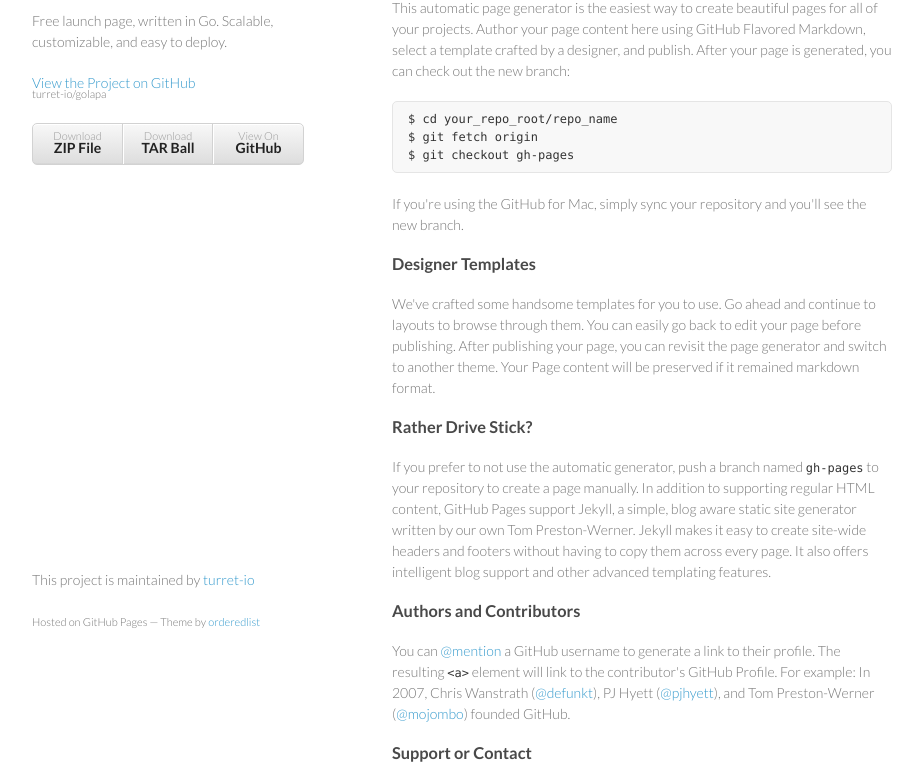
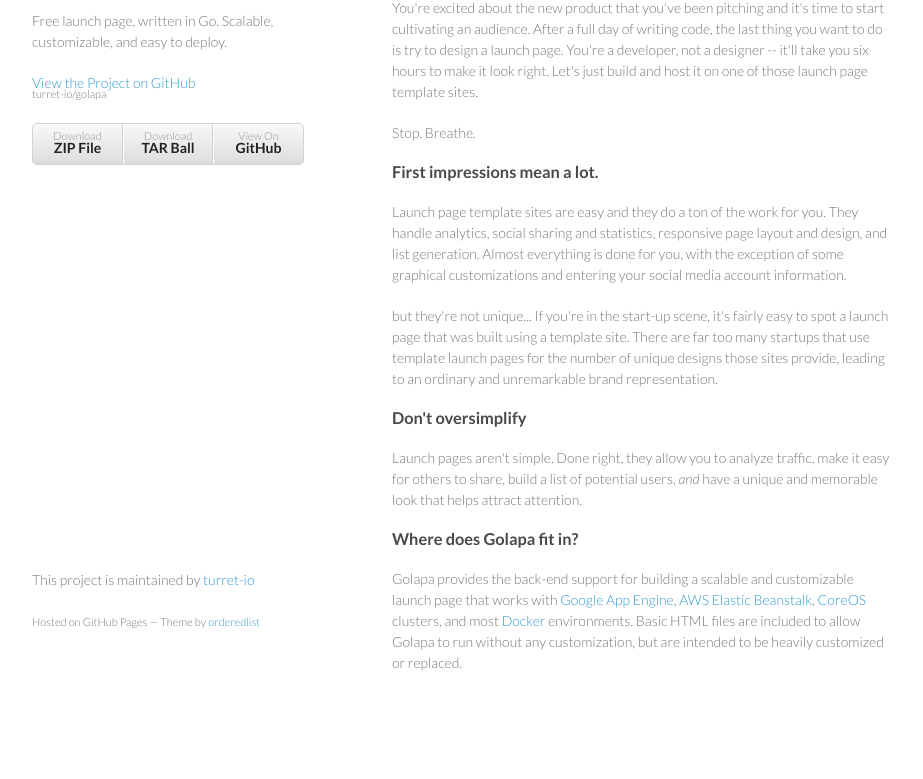
Before and after one commit to turret-io/golapa, a plain HTML site: page index.html in a window 1280 px wide. Shown: the part 99-878 px from the top of the page, without its empty margins (178-1101 px from the left). After the commit the page ends 842 px from the top, so only its background shows below. Drawn offline with Linux system fonts and the light colour scheme.

```diff
--- a/index.html
+++ b/index.html
@@ -3,7 +3,7 @@
   <head>
     <meta charset="utf-8">
     <meta http-equiv="X-UA-Compatible" content="chrome=1">
-    <title>Golapa :: Free launch page written in Go. Scalable, customizable, and easy to deploy.</title>
+    <title>Golapa by turret-io</title>
 
     <link rel="stylesheet" href="stylesheets/styles.css">
     <link rel="stylesheet" href="stylesheets/pygment_trac.css">
@@ -29,36 +29,29 @@
       </header>
       <section>
         <h3>
-<a name="welcome-to-github-pages" class="anchor" href="#welcome-to-github-pages"><span class="octicon octicon-link"></span></a>Welcome to GitHub Pages.</h3>
+<a name="stop-the-template-launch-page-madness" class="anchor" href="#stop-the-template-launch-page-madness"><span class="octicon octicon-link"></span></a>Stop the template launch page madness.</h3>
 
-<p>This automatic page generator is the easiest way to create beautiful pages for all of your projects. Author your page content here using GitHub Flavored Markdown, select a template crafted by a designer, and publish. After your page is generated, you can check out the new branch:</p>
+<p>You're excited about the new product that you've been pitching and it's time to start cultivating an audience. After a full day of writing code, the last thing you want to do is try to design a launch page. You're a developer, not a designer -- it'll take you six hours to make it look right. Let's just build and host it on one of those launch page template sites.</p>
 
-<pre><code>$ cd your_repo_root/repo_name
-$ git fetch origin
-$ git checkout gh-pages
-</code></pre>
-
-<p>If you're using the GitHub for Mac, simply sync your repository and you'll see the new branch.</p>
+<p>Stop.
+Breathe.</p>
 
 <h3>
-<a name="designer-templates" class="anchor" href="#designer-templates"><span class="octicon octicon-link"></span></a>Designer Templates</h3>
+<a name="first-impressions-mean-a-lot" class="anchor" href="#first-impressions-mean-a-lot"><span class="octicon octicon-link"></span></a>First impressions mean a lot.</h3>
 
-<p>We've crafted some handsome templates for you to use. Go ahead and continue to layouts to browse through them. You can easily go back to edit your page before publishing. After publishing your page, you can revisit the page generator and switch to another theme. Your Page content will be preserved if it remained markdown format.</p>
+<p>Launch page template sites are easy and they do a ton of the work for you. They handle analytics, social sharing and statistics, responsive page layout and design, and list generation. Almost everything is done for you, with the exception of some graphical customizations and entering your social media account information.</p>
+
+<p>but they're not unique... If you're in the start-up scene, it's fairly easy to spot a launch page that was built using a template site. There are far too many startups that use template launch pages for the number of unique designs those sites provide, leading to an ordinary and unremarkable brand representation.</p>
 
 <h3>
-<a name="rather-drive-stick" class="anchor" href="#rather-drive-stick"><span class="octicon octicon-link"></span></a>Rather Drive Stick?</h3>
+<a name="dont-oversimplify" class="anchor" href="#dont-oversimplify"><span class="octicon octicon-link"></span></a>Don't oversimplify</h3>
 
-<p>If you prefer to not use the automatic generator, push a branch named <code>gh-pages</code> to your repository to create a page manually. In addition to supporting regular HTML content, GitHub Pages support Jekyll, a simple, blog aware static site generator written by our own Tom Preston-Werner. Jekyll makes it easy to create site-wide headers and footers without having to copy them across every page. It also offers intelligent blog support and other advanced templating features.</p>
+<p>Launch pages aren't simple. Done right, they allow you to analyze traffic, make it easy for others to share, build a list of potential users, <em>and</em> have a unique and memorable look that helps attract attention.</p>
 
 <h3>
-<a name="authors-and-contributors" class="anchor" href="#authors-and-contributors"><span class="octicon octicon-link"></span></a>Authors and Contributors</h3>
+<a name="where-does-golapa-fit-in" class="anchor" href="#where-does-golapa-fit-in"><span class="octicon octicon-link"></span></a>Where does Golapa fit in?</h3>
 
-<p>You can <a href="https://github.com/blog/821" class="user-mention">@mention</a> a GitHub username to generate a link to their profile. The resulting <code>&lt;a&gt;</code> element will link to the contributor's GitHub Profile. For example: In 2007, Chris Wanstrath (<a href="https://github.com/defunkt" class="user-mention">@defunkt</a>), PJ Hyett (<a href="https://github.com/pjhyett" class="user-mention">@pjhyett</a>), and Tom Preston-Werner (<a href="https://github.com/mojombo" class="user-mention">@mojombo</a>) founded GitHub.</p>
-
-<h3>
-<a name="support-or-contact" class="anchor" href="#support-or-contact"><span class="octicon octicon-link"></span></a>Support or Contact</h3>
-
-<p>Having trouble with Pages? Check out the documentation at <a href="http://help.github.com/pages">http://help.github.com/pages</a> or contact <a href="mailto:support@github.com">support@github.com</a> and we’ll help you sort it out.</p>
+<p>Golapa provides the back-end support for building a scalable and customizable launch page that works with <a href="https://developers.google.com/appengine/">Google App Engine</a>, <a href="http://aws.amazon.com/elasticbeanstalk/">AWS Elastic Beanstalk</a>, <a href="http://coreos.com">CoreOS</a> clusters, and most <a href="http://docker.io">Docker</a> environments. Basic HTML files are included to allow Golapa to run without any customization, but are intended to be heavily customized or replaced.</p>
       </section>
       <footer>
         <p>This project is maintained by <a href="https://github.com/turret-io">turret-io</a></p>
```
Also changed, not shown: params.json (+1 -1 lines).
